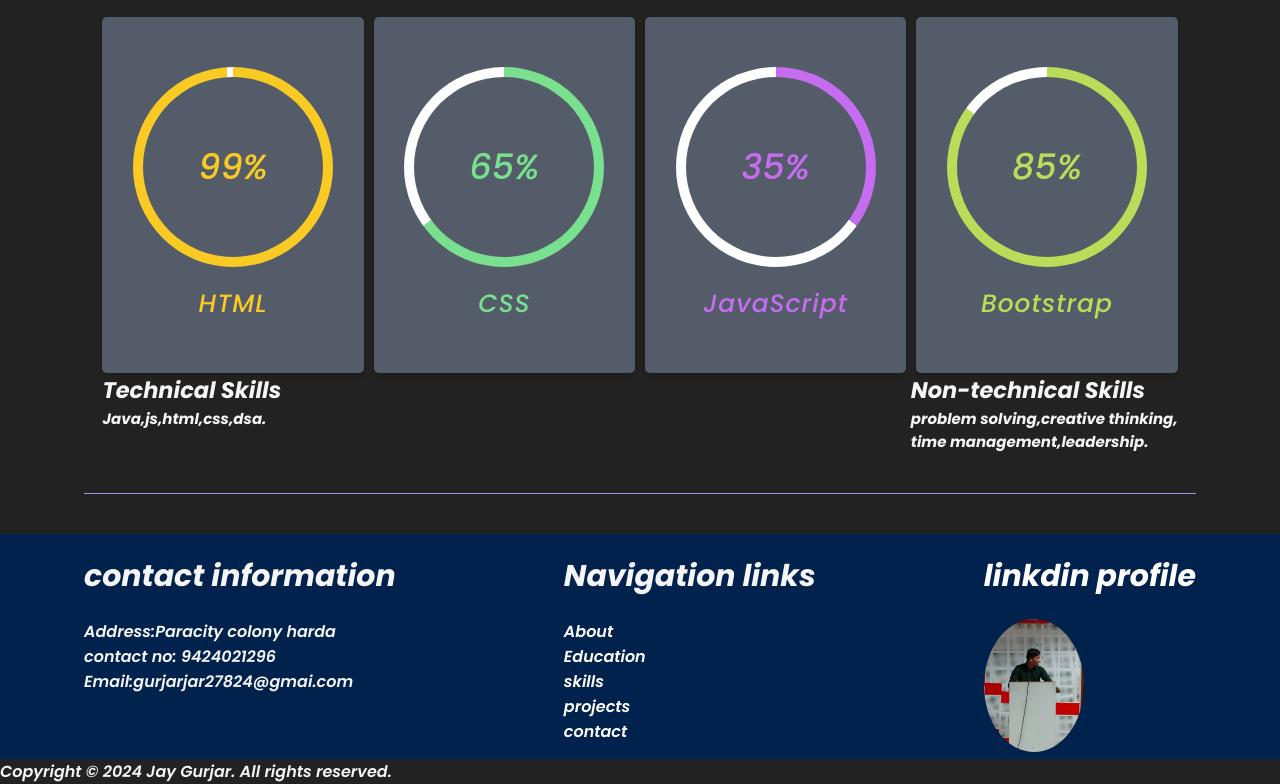
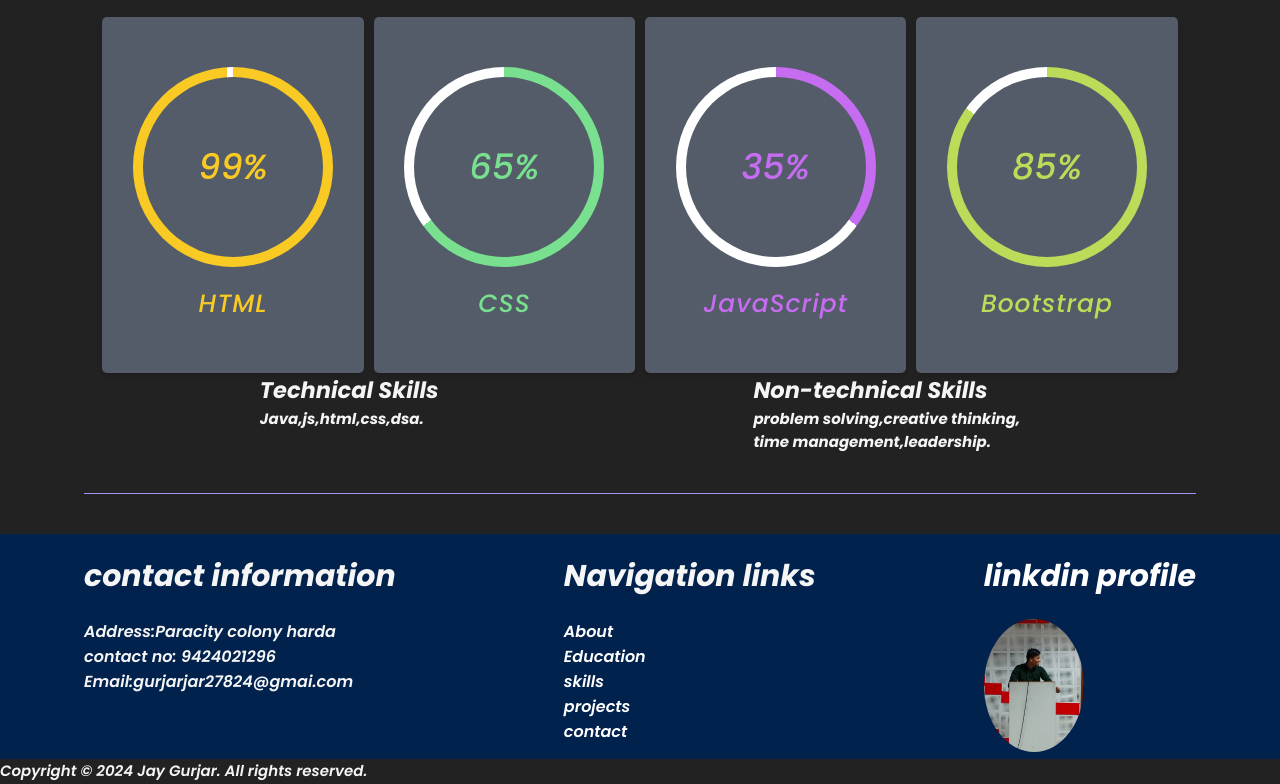
Before and after one commit to 12Jay99/Port, a plain HTML site: page index.html in a window 1280 px wide. Shown: the part 1487-2271 px from the top of the page. Drawn offline with nearby package versions, Linux system fonts and the light colour scheme.

Commit message:
Update port.css

```diff
--- a/port.css
+++ b/port.css
@@ -116,7 +116,7 @@ span2{
 }
 .tech{
   display: flex;
-  justify-content: space-between;
+  justify-content: space-around;
   font-size:15px;
 }
 
@@ -136,7 +136,8 @@ ul li{
   list-style: none;
 }
 #copy{
-  margin: ovh 100px;
+  margin: ovh 70vh;
+  font-size:15px;
 }
 .img{
   width:100px;
```
